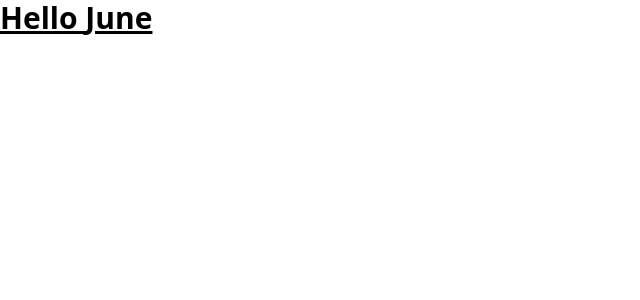
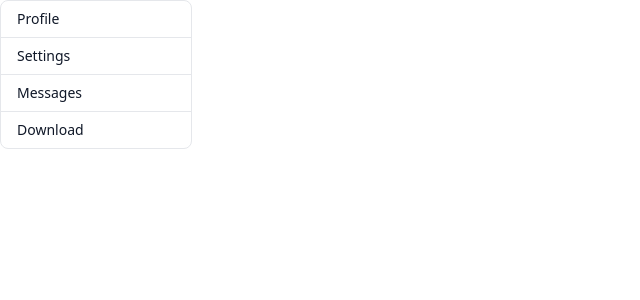
Before and after one commit to 2amkoding/react-recap, a React (Vite) app: page / in a window 1280 px wide. Shown: the top 300 px of the page, without its empty margins (0-640 px from the left). Built offline with nearby package versions, Linux system fonts and the light colour scheme.

Commit message:
Simple ListGroup

```diff
--- a/src/App.jsx
+++ b/src/App.jsx
@@ -1,7 +1,7 @@
-import Message from './Message';
+import ListGroup from "./components/ListGroup"
 
 function App() {
-  return <div><Message /></div>;
+  return <div><ListGroup /></div>;
 }
 
 export default App;
--- /dev/null
+++ b/src/components/ListGroup.jsx
@@ -0,0 +1,19 @@
+function ListGroup() {
+  return (
+
+  <ul className="w-48 text-sm font-medium text-gray-900 bg-white border border-gray-200 rounded-lg dark:bg-gray-700 dark:border-gray-600 dark:text-white">
+    <li className="w-full px-4 py-2 border-b border-gray-200 rounded-t-lg dark:border-gray-600">
+      Profile
+    </li>
+    <li className="w-full px-4 py-2 border-b border-gray-200 dark:border-gray-600">
+      Settings
+    </li>
+    <li className="w-full px-4 py-2 border-b border-gray-200 dark:border-gray-600">
+      Messages
+    </li>
+    <li className="w-full px-4 py-2 rounded-b-lg">Download</li>
+  </ul>
+  );
+}
+
+export default ListGroup;
```
